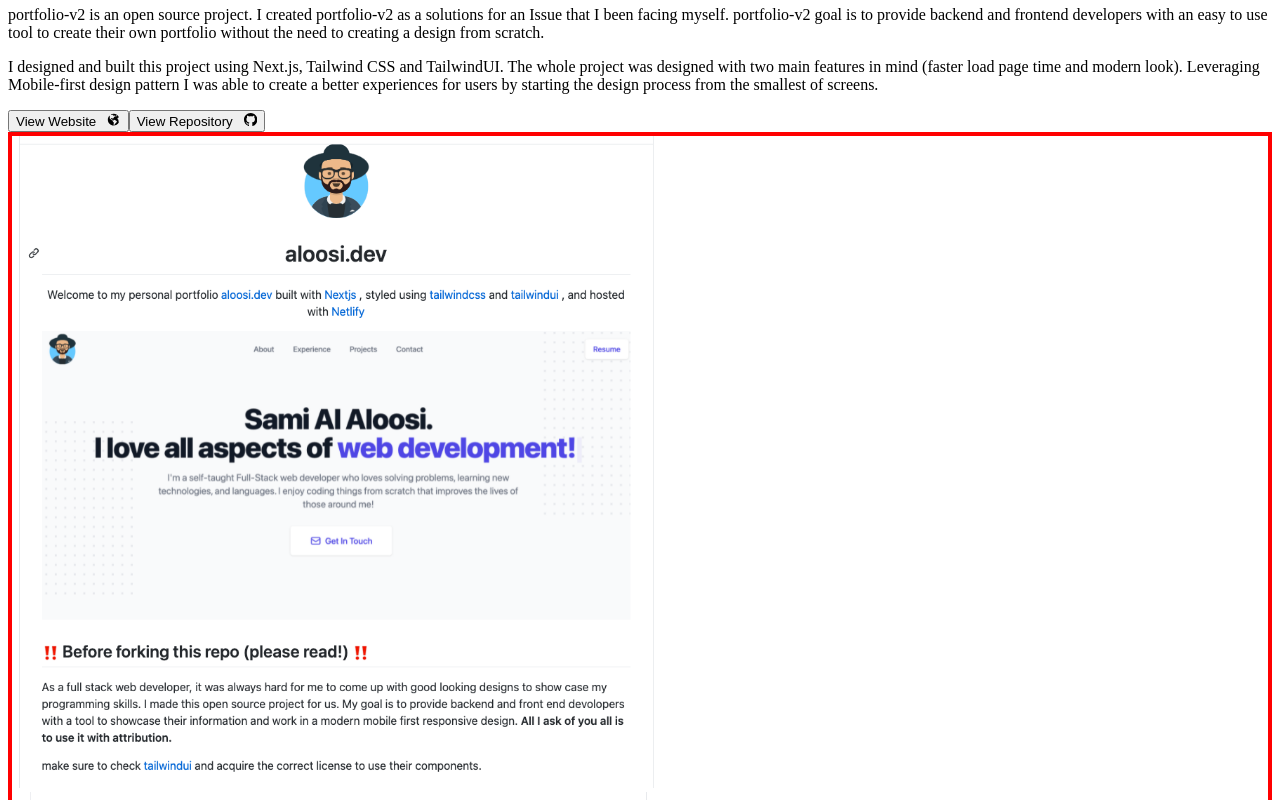
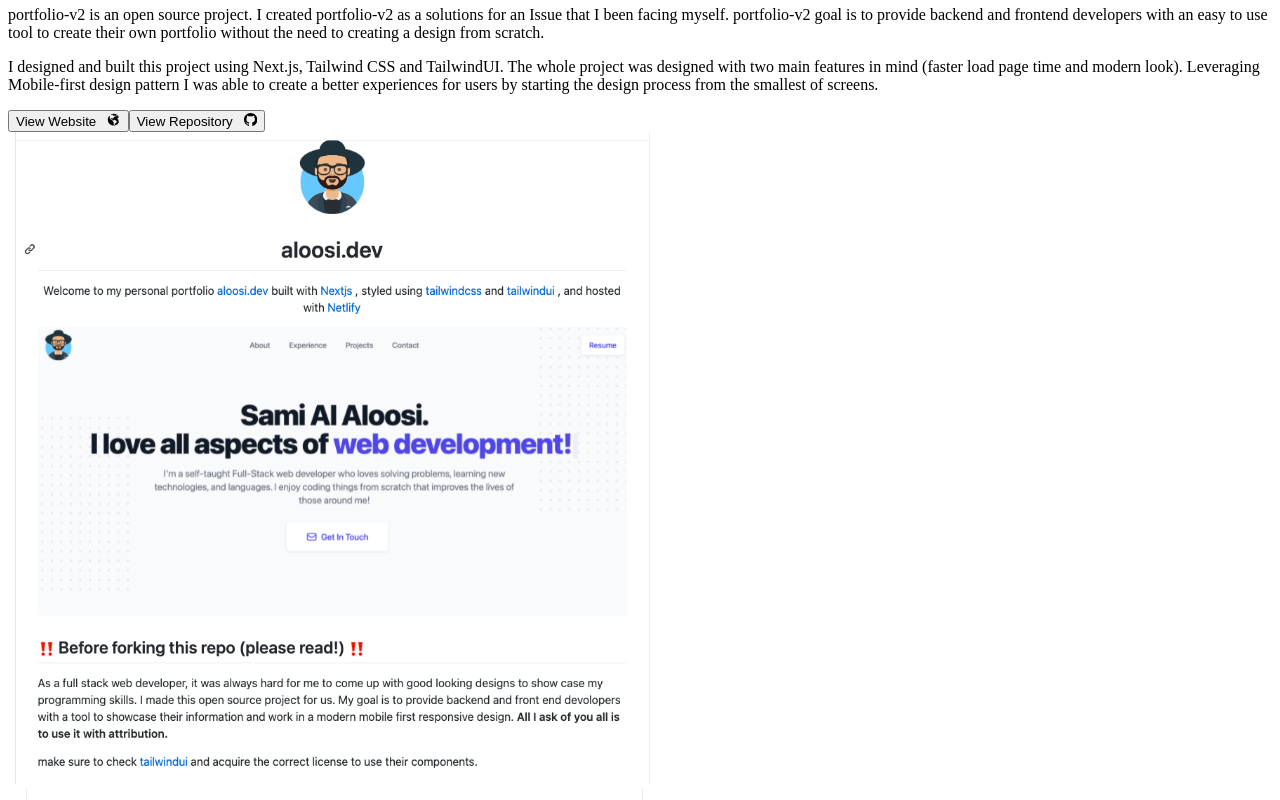
Before and after one commit to sami-alaloosi/portfolio-v2, a Next.js app: page /project/1 in a window 1280 px wide. Shown: the part 880-1680 px from the top of the page. Built offline with nearby package versions, Linux system fonts and the light colour scheme.

Commit message:
adding _document file

```diff
--- /dev/null
+++ b/pages/_document.js
@@ -0,0 +1,27 @@
+/** @format */
+
+import Document, { Html, Head, Main, NextScript } from "next/document";
+
+class MyDocument extends Document {
+  static async getInitialProps(ctx) {
+    const initialProps = await Document.getInitialProps(ctx);
+    return { ...initialProps };
+  }
+
+  render() {
+    return (
+      <Html>
+        <Head>
+          <title>Sami Al Aloosi| Software Enginear </title>
+          <link rel="icon" href="/images/Logo.svg" />
+        </Head>
+        <body>
+          <Main />
+          <NextScript />
+        </body>
+      </Html>
+    );
+  }
+}
+
+export default MyDocument;
--- a/pages/project/[id].js
+++ b/pages/project/[id].js
@@ -171,8 +171,8 @@
           </div>
         </div>
       </div>
-      <div style={{border: "2px red solid"}} className="flex justify-center">
-      <div className=" grid  grid-cols-1 justify-center  w-11/12 mx-auto " style={{border: "2px red solid"}}>
+      <div  className="flex justify-center">
+      <div className=" grid  grid-cols-1 justify-center  w-11/12 mx-auto " >
         {project.images.map((item, Idx) => (
           <img
             key={Idx}
```
Also changed, not shown: pages/index.js (+2 -5 lines).
